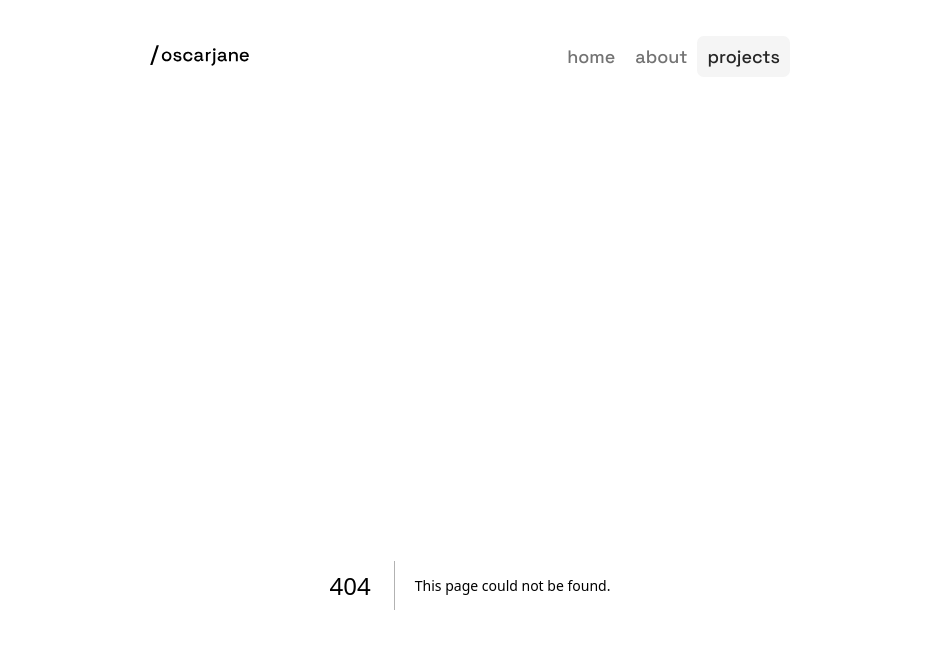
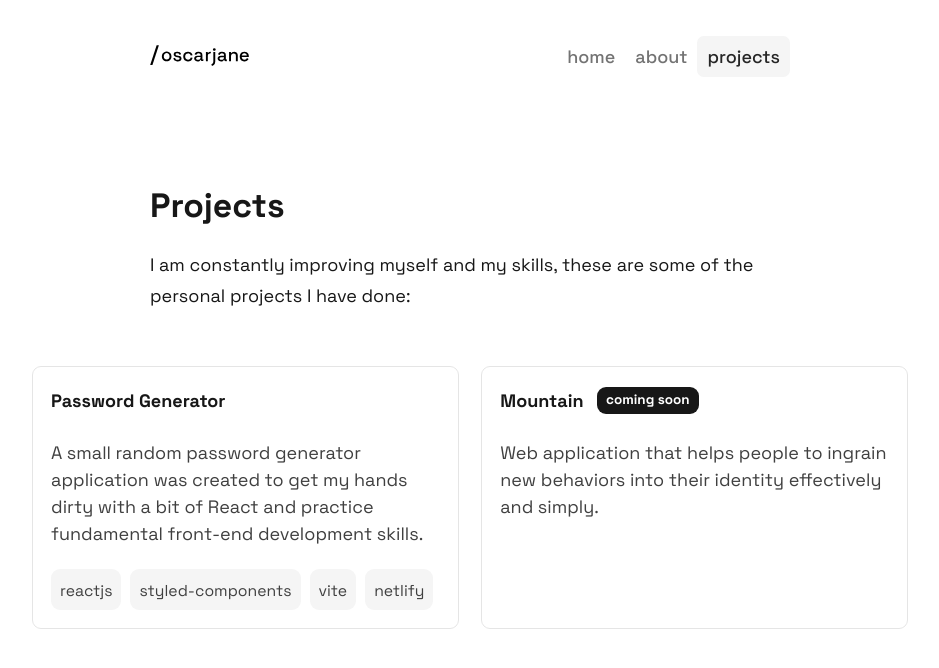
Before and after one commit to Oscargjane/portfolio-oscar-jane, a Next.js app: page /projects in a window 1280 px wide. Before the commit this address had no page. Shown: the top 668 px of the page, without its empty margins (170-1109 px from the left). Built offline with nearby package versions, Linux system fonts and the light colour scheme.

Commit message:
feat: added project page and page styles

```diff
--- /dev/null
+++ b/app/projects/page.jsx
@@ -0,0 +1,69 @@
+import clsx from 'clsx';
+
+export default async function ProjectsPage() {
+  const projectItem = {
+    'password-generator': {
+      name: 'Password Generator',
+      overview:
+        'A small random password generator application was created to get my hands dirty with a bit of React and practice fundamental front-end development skills.',
+      tags: ['reactjs', 'styled-components', 'vite', 'netlify'],
+      url: 'https://github.com/Oscargjane/password-generator-app',
+    },
+    mountain: {
+      name: 'Mountain',
+      overview:
+        'Web application that helps people to ingrain new behaviors into their identity effectively and simply.',
+      tags: [],
+    },
+  };
+
+  return (
+    <section>
+      <h1 className="font-bold text-3xl">Projects</h1>
+      <p className="my-5">
+        I am constantly improving myself and my skills, these are some of the
+        personal projects I have done:
+      </p>
+      <div className="w-screen mt-12 ml-[-50%] flex gap-5 justify-center">
+        {Object.entries(projectItem).map(
+          ([id, { name, overview, tags, url }]) => {
+            return (
+              <a
+                key={id}
+                href={url}
+                target="_blank"
+                className={clsx(
+                  'flex flex-col w-1/3 p-4 border border-neutral-200 rounded-lg hover:bg-neutral-50 transition-all',
+                  { 'cursor-not-allowed': id === 'mountain' }
+                )}
+                rel="noreferrer"
+              >
+                <h2 className="font-bold flex items-center">
+                  {name}
+                  {id === 'mountain' ? (
+                    <span className="ml-3 py-1 px-2 rounded-lg text-xs  text-white bg-neutral-900">
+                      coming soon
+                    </span>
+                  ) : null}
+                </h2>
+                <p className="my-5 text-base text-neutral-700">{overview}</p>
+                <ul className="flex space-x-2">
+                  {tags.map((tag) => {
+                    return (
+                      <li
+                        key={tag}
+                        className="py-1 px-2 rounded-lg bg-neutral-100"
+                      >
+                        <span className="text-sm text-neutral-700">{tag}</span>
+                      </li>
+                    );
+                  })}
+                </ul>
+              </a>
+            );
+          }
+        )}
+      </div>
+    </section>
+  );
+}
```
